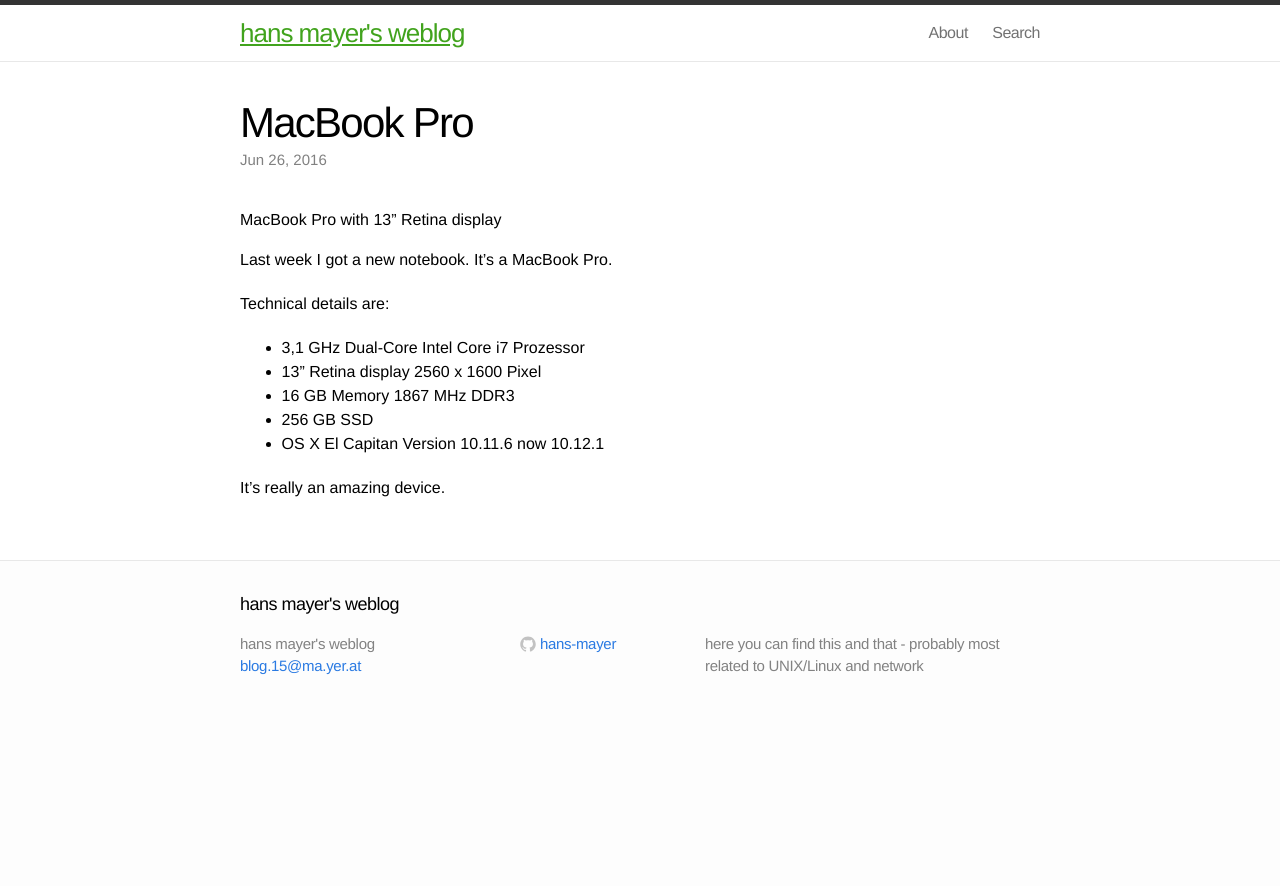
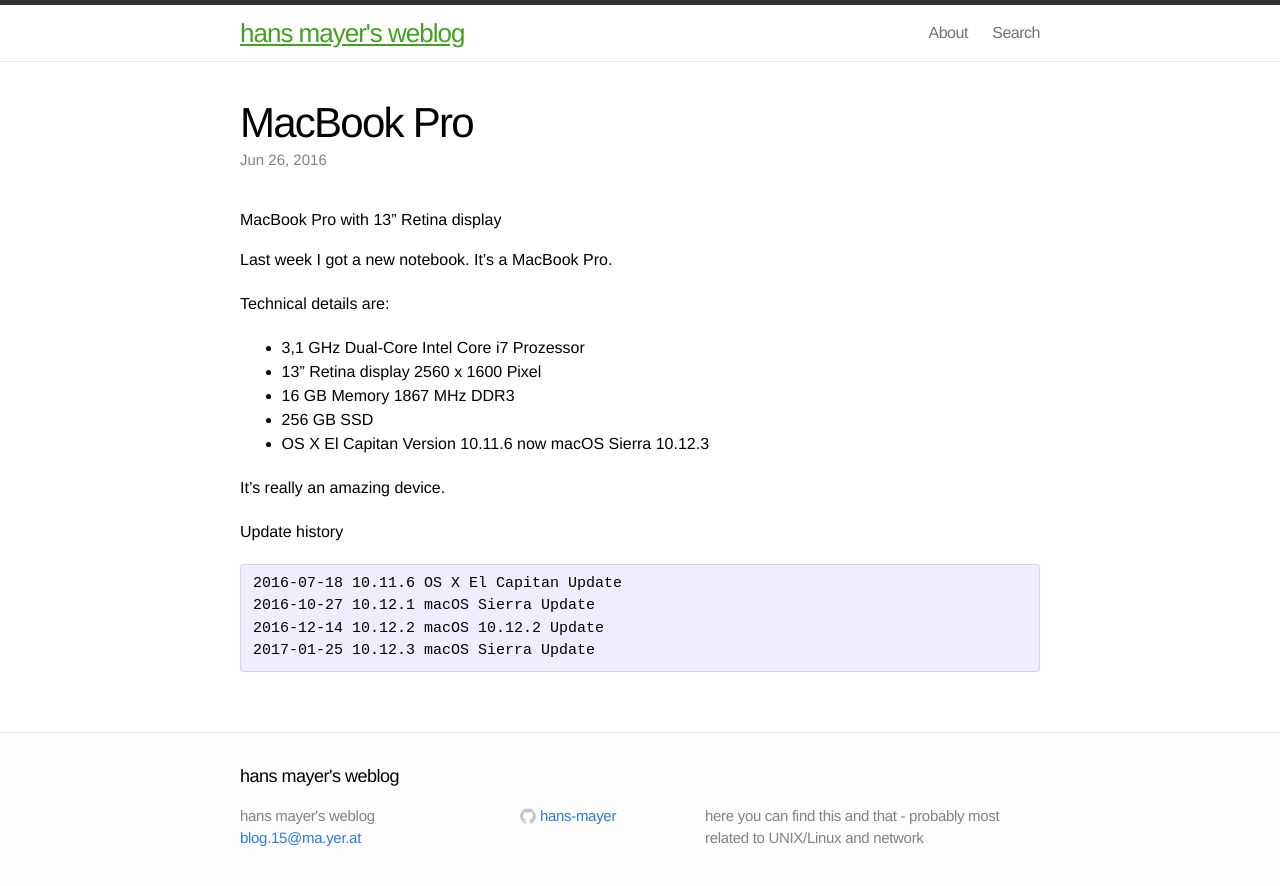
Before and after one commit to hans-mayer/blog, a Jekyll site: the page built from _posts/2016-06-26-MacBookPro.markdown, in a window 1280 px wide. Shown: the top 886 px of the page. Built offline with Jekyll 4.4.1, drawn with Linux system fonts in a browser that asks for light colours.

Commit message:
2016-06-26-MacBookPro 2016-08-18-smb-symlink-osx

```diff
--- a/_posts/2016-06-26-MacBookPro.markdown
+++ b/_posts/2016-06-26-MacBookPro.markdown
@@ -15,6 +15,16 @@
 * 13" Retina display 2560 x 1600 Pixel
 * 16 GB Memory 1867 MHz DDR3
 * 256 GB SSD
-* OS X El Capitan Version 10.11.6 now 10.12.1
+* OS X El Capitan Version 10.11.6 now macOS Sierra 10.12.3
 
 It's really an amazing device.
+
+
+Update history
+
+<pre>
+2016-07-18 10.11.6 OS X El Capitan Update
+2016-10-27 10.12.1 macOS Sierra Update
+2016-12-14 10.12.2 macOS 10.12.2 Update
+2017-01-25 10.12.3 macOS Sierra Update
+</pre>
```
Also changed, not shown: _posts/2016-08-18-smb-symlink-osx.markdown (+6 -1 lines).
